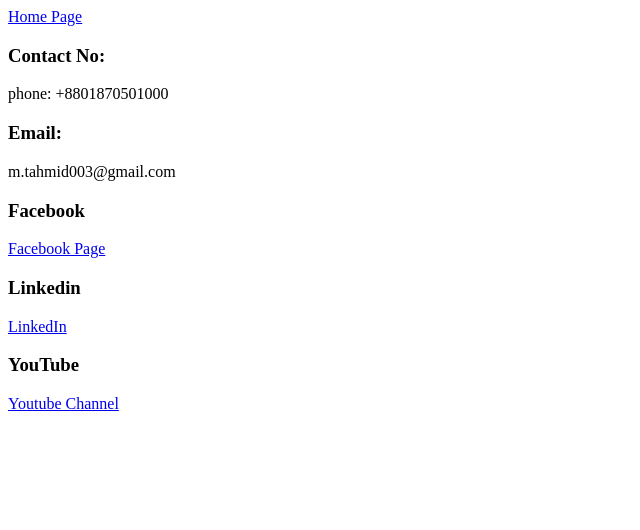
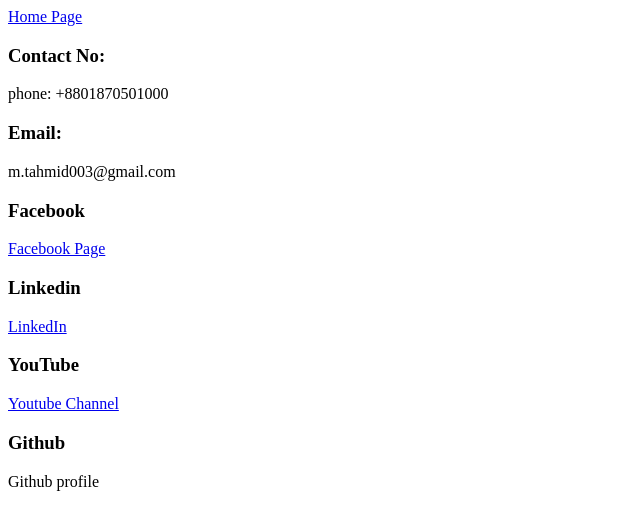
Before and after one commit to tahmid0003/SSB_198_html_1, a plain HTML site: page Contact.html in a window 1280 px wide. Shown: the whole page, without its empty margins (0-640 px from the left). Drawn offline with Linux system fonts and the light colour scheme.

Commit message:
Update Contact.html

```diff
--- a/Contact.html
+++ b/Contact.html
@@ -16,6 +16,8 @@
       <a href="https://www.linkedin.com/in/tahmid03/">LinkedIn</a>
       <h3>YouTube</h3>
       <a href="https://www.youtube.com/channel/UCJpIwDacntoM3n-ayfHq-iA">Youtube Channel</a>
+      <h3>Github</h3>
+	<a herf="https://github.com/tahmid0003">Github profile</a>
 
 
 </body>
```
